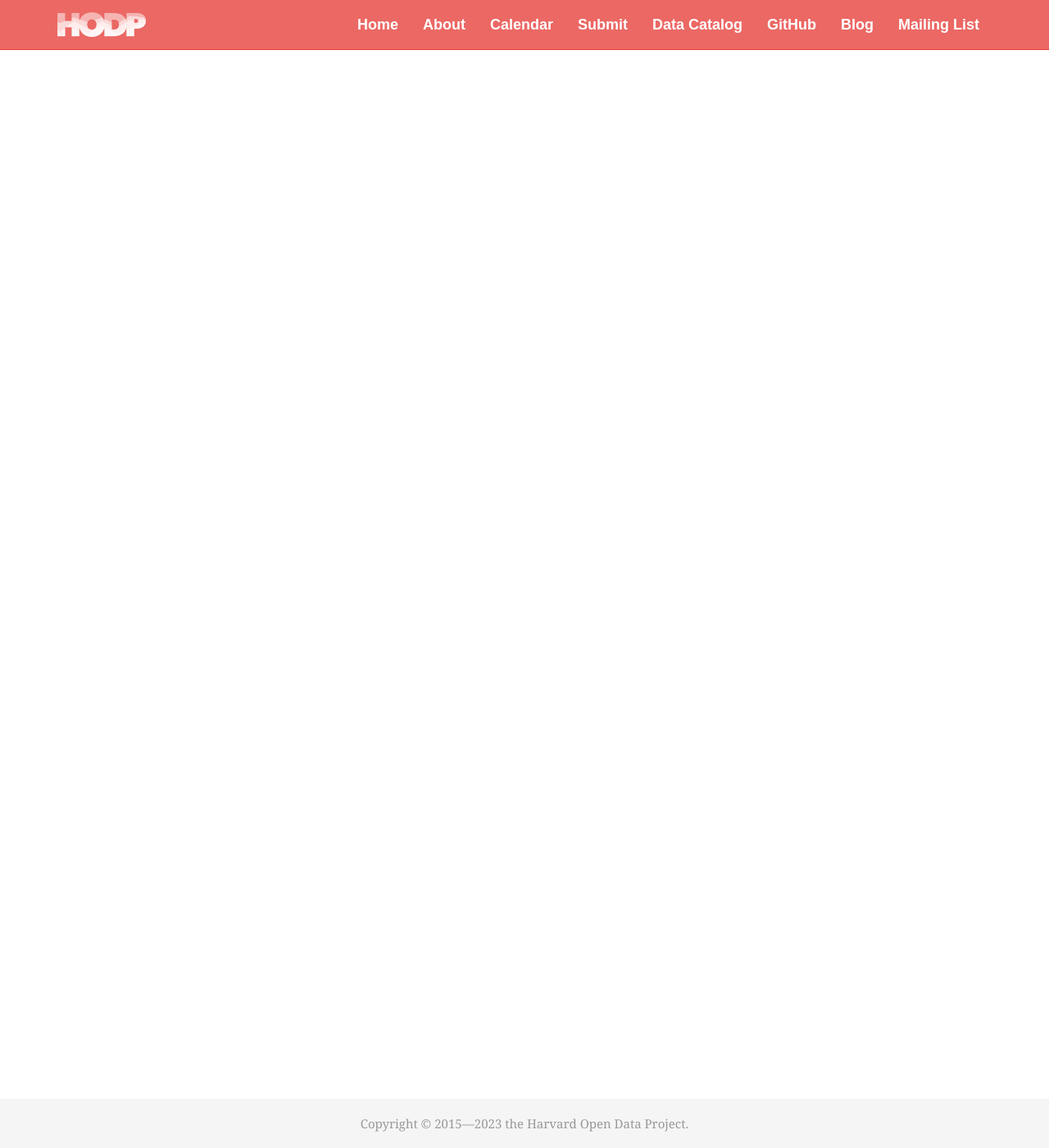
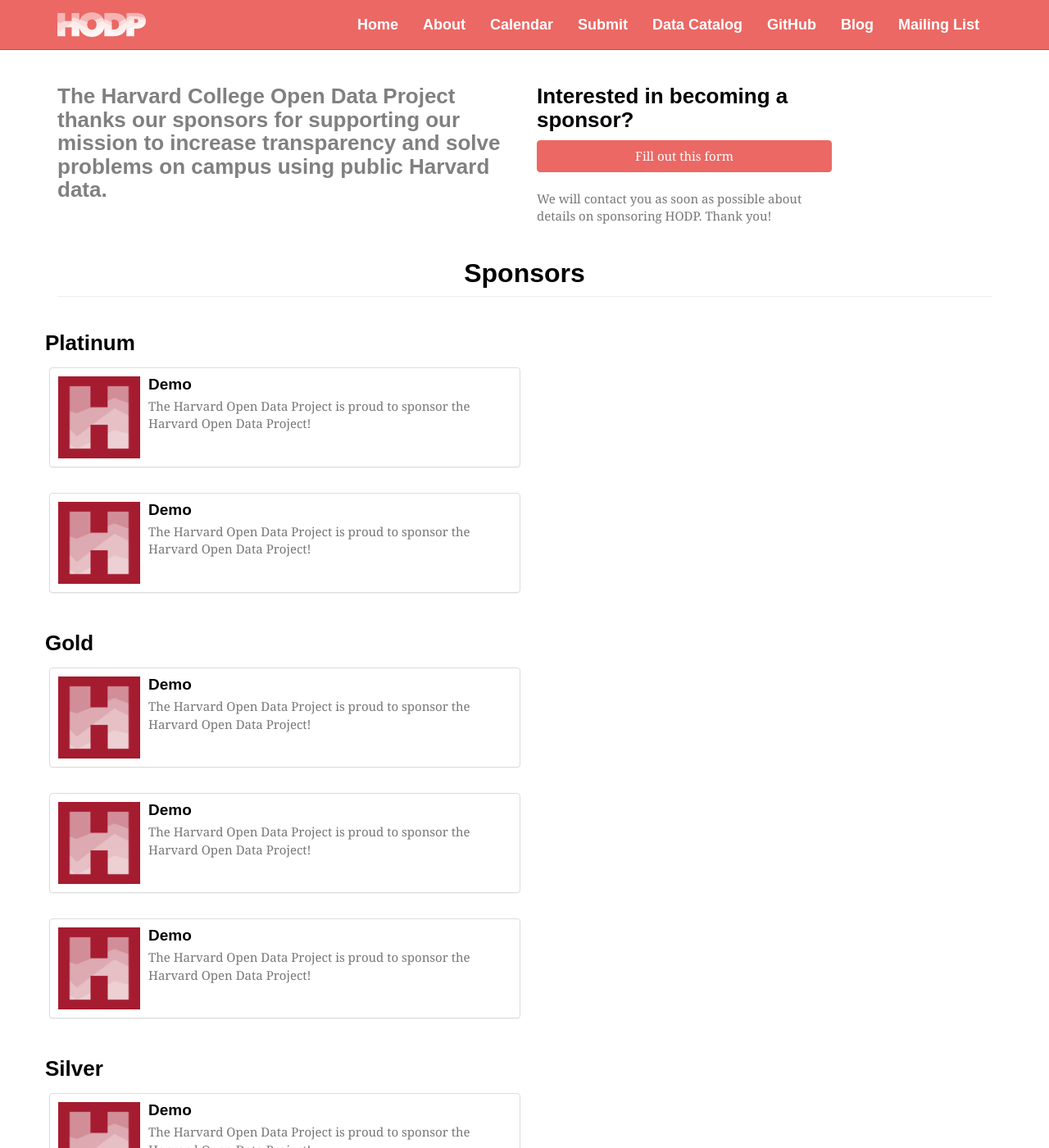
Before and after one commit to Eandalf7h/HarvardOpenData, a Jekyll site: the page built from sponsors.html, in a window 1280 px wide and 1400 px high. Shown: the whole window at 82% size. Built offline with Jekyll 4.4.1, drawn with Linux system fonts in a browser that asks for light colours; nearby versions of some CDN libraries; some web fonts are replaced; some of the changed text lies outside the part shown.

Commit message:
Implemented sponsors demo
Created a demo page for the future sponsors page

```diff
--- a/_data/sponsors.yml
+++ b/_data/sponsors.yml
@@ -1,12 +1,47 @@
 tiers :
-  - Bronze
-  - Silver
-  - Gold
-  - Platinum
-  - Diamond
+  -   name : Platinum
+      color : "#E5E4E2"
+  -   name : Gold
+      color : "#FFD700"
+  -   name : Silver
+      color : "#C0C0C0"
+  -   name : Bronze
+      color : "#CD7F32"
 
 sponsors :
-  - name : Demo
-    tier : Gold
-    description : This is a demo sponsor.
-    icon : None
+  -   name : Demo
+      tier : Platinum
+      description : The Harvard Open Data Project is proud to sponsor the Harvard Open Data Project!
+      logo : squarelogo.png
+  -   name : Demo
+      tier : Platinum
+      description : The Harvard Open Data Project is proud to sponsor the Harvard Open Data Project!
+      logo : squarelogo.png
+  -   name : Demo
+      tier : Gold
+      description : The Harvard Open Data Project is proud to sponsor the Harvard Open Data Project!
+      logo : squarelogo.png
+  -   name : Demo
+      tier : Gold
+      description : The Harvard Open Data Project is proud to sponsor the Harvard Open Data Project!
+      logo : squarelogo.png
+  -   name : Demo
+      tier : Gold
+      description : The Harvard Open Data Project is proud to sponsor the Harvard Open Data Project!
+      logo : squarelogo.png
+  -   name : Demo
+      tier : Silver
+      description : The Harvard Open Data Project is proud to sponsor the Harvard Open Data Project!
+      logo : squarelogo.png
+  -   name : Demo
+      tier : Silver
+      description : The Harvard Open Data Project is proud to sponsor the Harvard Open Data Project!
+      logo : squarelogo.png
+  -   name : Demo
+      tier : Bronze
+      description : The Harvard Open Data Project is proud to sponsor the Harvard Open Data Project!
+      logo : squarelogo.png
+  -   name : Demo
+      tier : Bronze
+      description : The Harvard Open Data Project is proud to sponsor the Harvard Open Data Project!
+      logo : squarelogo.png
--- a/sponsors.html
+++ b/sponsors.html
@@ -1,5 +1,45 @@
 ---
 title: Sponsors
 layout: default
-permalink: /sponsors/
+permalink: /sponsorsdemo/
 ---
+<div class = "container">
+    <div class = "row">
+    </div>
+    <div class = "row">
+        <div class = "col-md-6">
+            <h3 style = "color: #808080;">
+            The Harvard College Open Data Project thanks our sponsors for supporting our mission to increase transparency and solve problems on campus using public Harvard data.
+            </h3>
+        </div>
+        <div class = "col-md-4">
+            <h3> Interested in becoming a sponsor? </h3>
+            <a href="/" class="btn btn-primary btn-block">Fill out this form</a> <br/>
+            We will contact you as soon as possible about details on sponsoring HODP. Thank you!
+        </div>
+    </div>
+    <h2 class="centered page-header">Sponsors</h2>
+    {% for tier in site.data.sponsors.tiers %}
+        <div class = "row">
+        <h3> {{ tier.name }} </h3>
+        {% for sponsor in site.data.sponsors.sponsors %}
+            {% if sponsor.tier == tier.name %}
+            <div class="media col-sm-6" style="padding: 5px; margin-top: 0px">
+                <div class="panel panel-default" style="padding: 10px">
+                    <div class="media-left">
+                        <img src="/img/sponsors/{{ sponsor.logo}}" class="media-object img-square" alt="{{ sponsor.name }}" style="width: 100px;" />
+                    </div>
+                    <div class="media-body">
+                    <h4 class="media-heading">{{ sponsor.name }}</h4>
+                    {{ sponsor.description }}
+                    </div>
+                </div>
+            </div>
+            <div class="media"></div>
+            <div class="clearfix"></div>
+            {% endif %}
+        {% endfor %}
+        </div>
+    {% endfor %}
+
+</div>
```
Also changed, not shown: img/sponsors/squarelogo.png (added).
